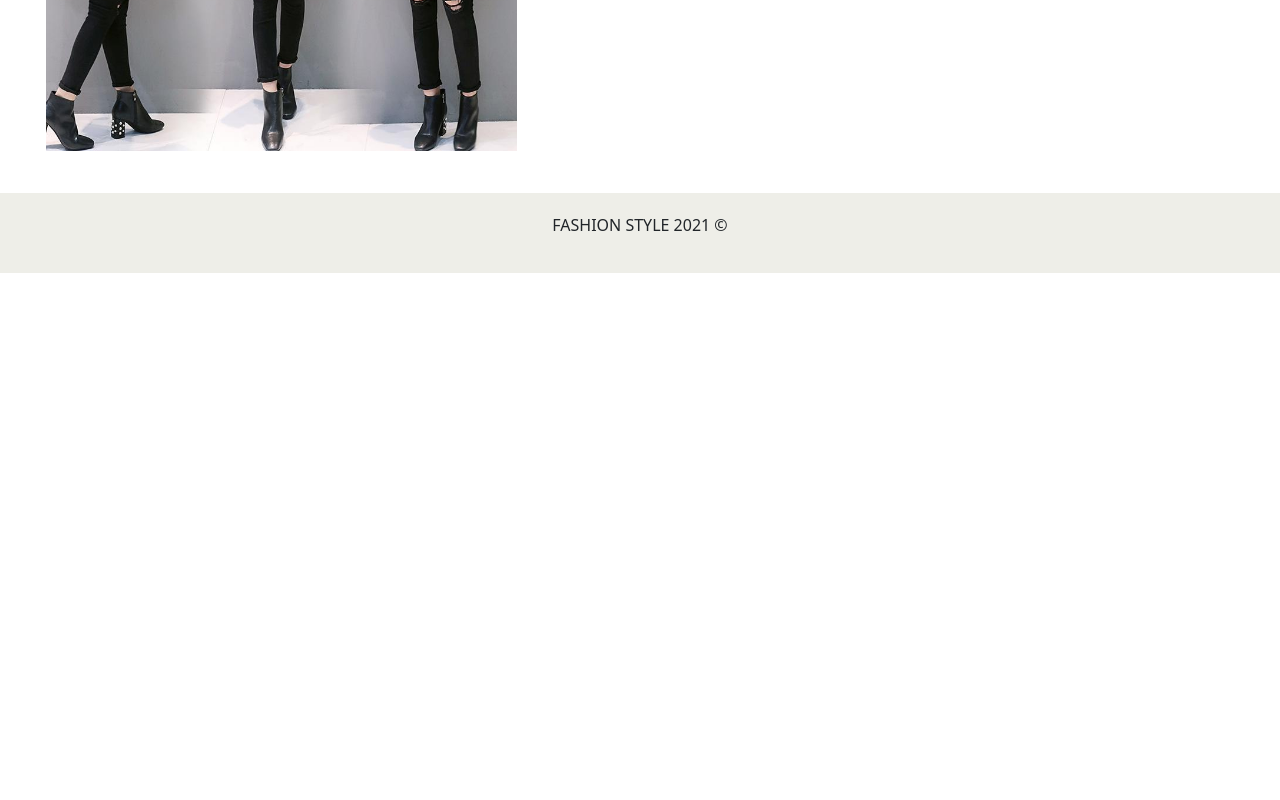
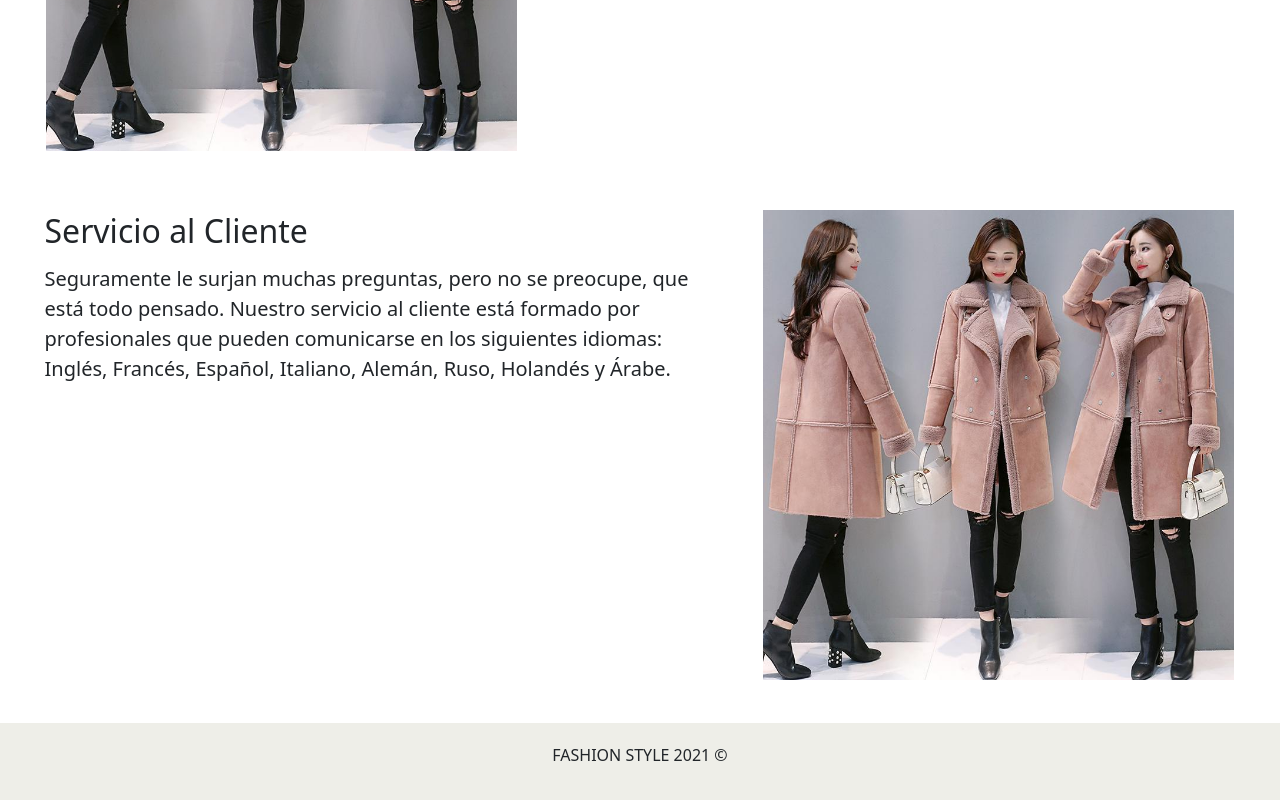
Before and after one commit to Yuli-star/Fashion_Style, a Vue app: page /nosotros in a window 1280 px wide. Shown: the part 2126-2926 px from the top of the page. Before the commit the page ends 2399 px from the top, so only its background shows below. Built offline with nearby package versions, Linux system fonts and the light colour scheme.

Commit message:
class dinamico

```diff
--- a/src/views/Nosotros.vue
+++ b/src/views/Nosotros.vue
@@ -20,29 +20,17 @@
             atractivos para todos los usuarios del mundo.
         </p>
         <h1>CONOCE FASHION STYLE</h1>
-        <div class="row featurette">
-            <div class="col-md-7">
-                <h2 class="featurette-heading">Diseño de Productos</h2>
-                <p class="lead">Todo empieza con una idea concebida por nuestros diseñadores.
-                    La vida de un artículo comienza incluso antes de que el lápiz del diseñador toque el papel.
-                </p>
+
+
+        <div class="row featurette"  v-for="card of cards" :key="card.id">
+
+            <div :class="['col-md-7', card.isActive ? 'order-md-2' : '' ]">
+
+                <h2 class="featurette-heading">{{card.title}}</h2>
+                <p class="lead">{{card.description}}</p>
             </div>
-            <div class="col-md-5">
-                <img :src="require('../assets/imagenes/invierno1.jpg')" class="img-fluid mx-auto wd" alt="">
-            </div>
-        </div>
-
-        <div class="row featurette">
-            <div class="col-md-7 order-md-2">
-                <h2 class="featurette-heading">Servicio al Cliente</h2>
-                <p class="lead">
-                    Seguramente le surjan muchas preguntas, pero no se preocupe, que está todo pensado.
-                    Nuestro servicio al cliente está formado por profesionales que pueden comunicarse en
-                    los siguientes idiomas: Inglés, Francés, Español, Italiano, Alemán, Ruso, Holandés y Árabe.
-                    </p>
-            </div>
-            <div class="col-md-5 order-md-1">
-                <img :src="require('../assets/imagenes/invierno1.jpg')" class="img-fluid mx-auto wd" alt="">
+            <div :class="['col-md-5', card.isActive ? 'col-md-1': '']" >
+                <img :src="require('../assets/imagenes/'+card.image)" class="img-fluid mx-auto wd" alt="">
             </div>
         </div>
 
@@ -50,6 +38,36 @@
 </template>
 
 <script>
+    export default {
+        name: 'Nosotros',
+        data() {
+            return {
+                cards: [
+                    {
+                        title: 'Diseño de Productos',
+                        description: 'Todo empieza con una idea concebida por nuestros diseñadores. La vida de un artículo comienza incluso antes de que el lápiz del diseñador toque el papel.',
+                        image: 'invierno1.jpg',
+                        isActive: false
+                    },
+                    {
+                        title: 'Servicio al Cliente',
+                        description: 'Seguramente le surjan muchas preguntas, pero no se preocupe, que está todo pensado. Nuestro servicio al cliente está formado por profesionales que pueden comunicarse en los siguientes idiomas: Inglés, Francés, Español, Italiano, Alemán, Ruso, Holandés y Árabe.',
+                        image: 'invierno1.jpg',
+                        isActive: true
+                    },
+                    {
+                        title: 'Servicio al Cliente',
+                        description: 'Seguramente le surjan muchas preguntas, pero no se preocupe, que está todo pensado. Nuestro servicio al cliente está formado por profesionales que pueden comunicarse en los siguientes idiomas: Inglés, Francés, Español, Italiano, Alemán, Ruso, Holandés y Árabe.',
+                        image: 'invierno1.jpg',
+                        isActive: false
+                    }
+
+
+
+                ]
+            }
+        }
+    }
 </script>
 
 <style scoped>
```
